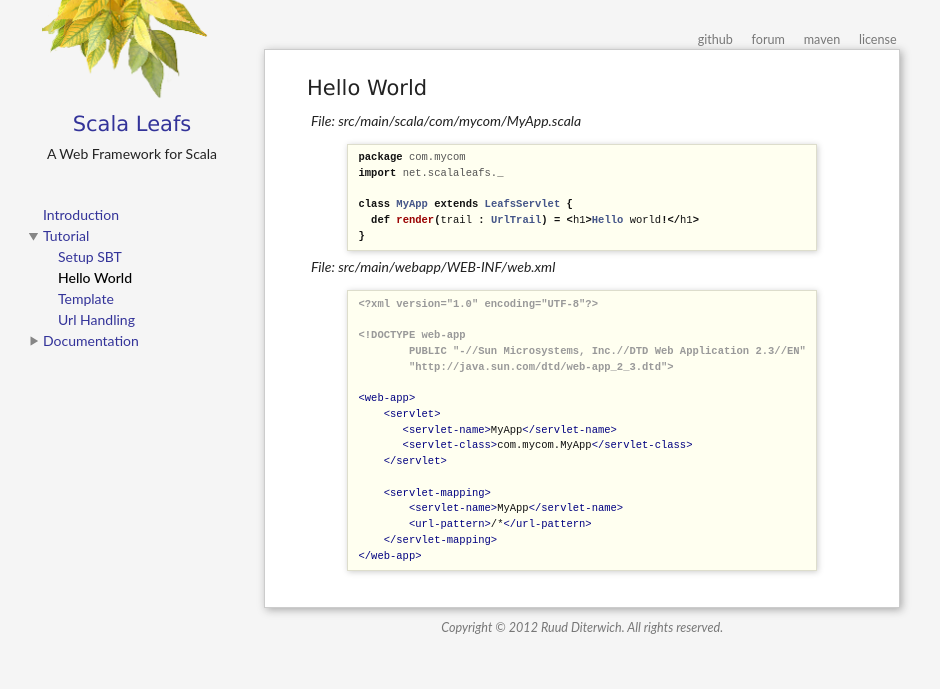
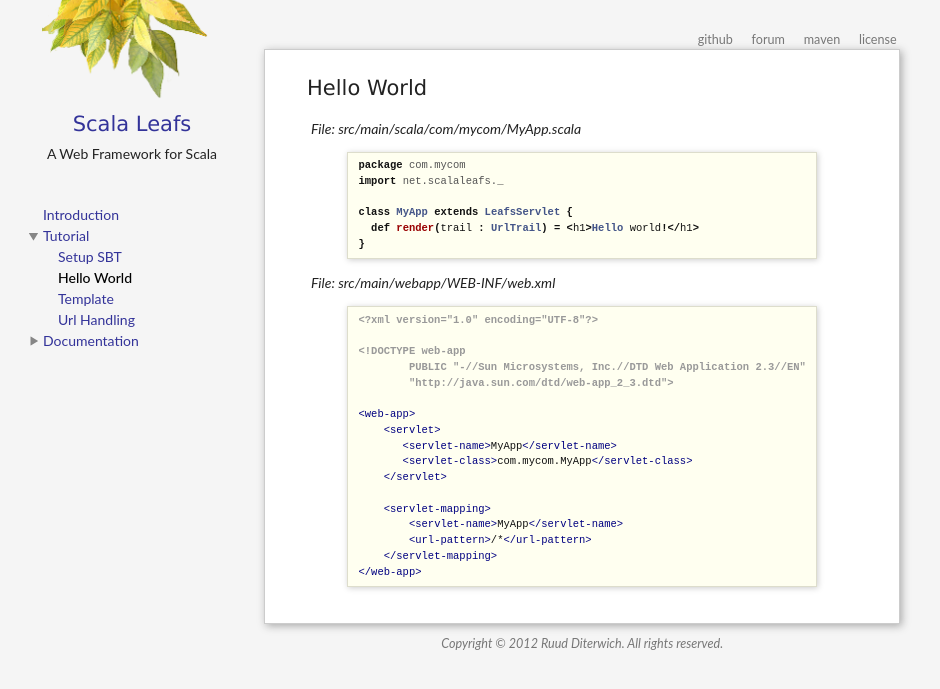
Before and after one commit to scalastuff/scalaleafs, a Jekyll site: the page built from hello-world.md, in a window 1280 px wide. Shown: the top 689 px of the page, without its empty margins (0-940 px from the left). Built offline with Jekyll 4.4.1, drawn with Linux system fonts in a browser that asks for light colours.

Commit message:
Updated stylesheets/scalaleafs.css

```diff
--- a/stylesheets/scalaleafs.css
+++ b/stylesheets/scalaleafs.css
@@ -21,7 +21,7 @@
 /* @end */
 
 label {
-  margin-top: 8px;
+  padding-top: 8px;
   margin-left: 4px;
 line-height: 0.2em;
 display: block;
```
